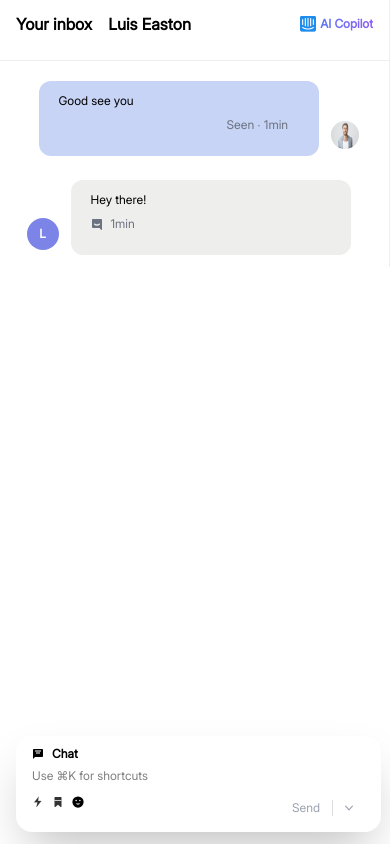
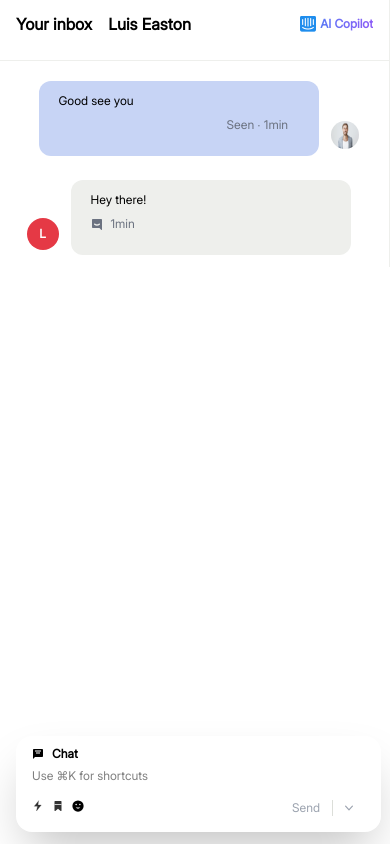
Before and after one commit to Rays-Code/intercom-admin-panel, a React (Vite) app: page /chat in a window 390 px wide. Built offline with nearby package versions, Linux system fonts and the light colour scheme; no server answers.

Commit message:
few minor adjustments in mobile chat and page body

```diff
--- a/src/components/mobile/MobileChats.jsx
+++ b/src/components/mobile/MobileChats.jsx
@@ -30,7 +30,7 @@ const MobileChats = () => {
              {/* Map through toUser */}
              {chat.toUser.map((msg, i) => {
                 return <div className='flex items-center'>
-                            <div className={`flex justify-center items-center rounded-full text-white text-xs font-bold font-inter w-8 h-8 mt-8 bg-[#7c84e8]`}>
+                            <div className={`flex justify-center items-center rounded-full text-white text-xs font-bold font-inter w-8 h-8 mt-8 bg-[#e53945]`}>
                                 {"Luis"[0]}
                                 </div>
                         <div key={`toUser-${i}`} className='px-5 pt-3 pb-4 bg-[#eeefec] rounded-xl m-3 min-w-[280px] min-h-[75px] break-all w-fit'>
--- a/src/components/mobile/MobileConversationPageBody.jsx
+++ b/src/components/mobile/MobileConversationPageBody.jsx
@@ -53,7 +53,7 @@ const MobileConversationPageBody = () => {
         }}
         />
         <div>
-          <div className='fixed flex gap-2 left-0 bottom-0 ml-8 mb-9'>
+          <div className='fixed flex gap-2 left-0 bottom-0 ml-8 mb-8'>
           <svg viewBox="0 0 24 24" xmlns="http://www.w3.org/2000/svg" className='w-3 h-3'><path d="M13 2L4.5 12.5H11L9 22L18.5 10H12L13 2Z" fill="#333333" stroke="#333333" stroke-width="0.5" stroke-linejoin="round" stroke-linecap="round"/></svg>
           <svg viewBox="0 0 24 24" xmlns="http://www.w3.org/2000/svg" className="h-3 w-3"><path d="M5 3C5 2.44772 5.44772 2 6 2H18C18.5523 2 19 2.44772 19 3V21C19 21.3905 18.7693 21.7453 18.4118 21.9079C18.0542 22.0705 17.6299 22.0126 17.3289 21.7605L12 17.25L6.67105 21.7605C6.37014 22.0126 5.94584 22.0705 5.58824 21.9079C5.23065 21.7453 5 21.3905 5 21V3Z" fill="#333333"/><path d="M5 8H19V9.5H5V8Z" fill="#FFFFFF"/></svg>
           <svg xmlns="http://www.w3.org/2000/svg" viewBox="0 0 64 64" className='h-3 w-3' ><circle cx="32" cy="32" r="30" fill="black" /><circle cx="22" cy="24" r="4" fill="white" /><circle cx="42" cy="24" r="4" fill="white" /><path d="M20 40c3 4 9 6 12 6s9-2 12-6" fill="white" /></svg>
```
